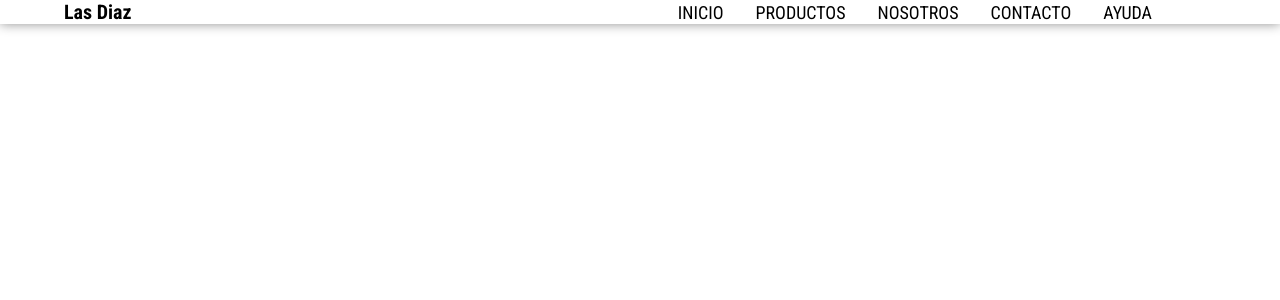
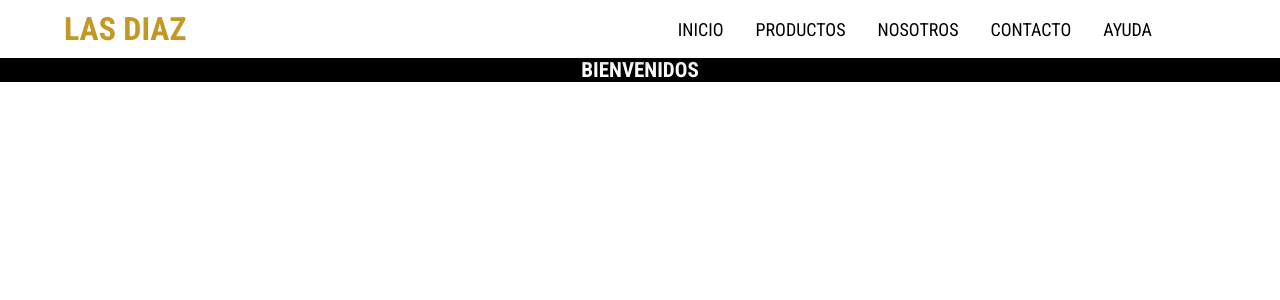
Before and after one commit to martin201285/Coder_ReactJs, a React (Create React App) app: page / in a window 1280 px wide. Shown: the top 300 px of the page. Built offline with nearby package versions, Linux system fonts and the light colour scheme.

Commit message:
39670 - FEAT - Se crean componentes ItemListContainer y Logo con estilos y se agregan a App

```diff
--- a/src/App.js
+++ b/src/App.js
@@ -1,15 +1,20 @@
 import { NavBar } from './components/NavBar/NavBar';
+import { Logo } from './components/Logo/Logo';
 import './App.css';
+import { ItemListContainer } from './components/ItemListContainer/ItemListContainer';
 
-export function App({nombre}) {
+export function App() {
   return (
     <div className='container'>
       <header>
-      <h1>Las Diaz</h1>
+      <Logo name={"Las Diaz"}/>
       <nav className="menu">
         <NavBar links={["Inicio","Productos","Nosotros","Contacto","Ayuda"]}/>
       </nav>
       </header>
+      <div>
+        <ItemListContainer greeting={"Bienvenidos"}/>
+      </div>
     </div>
   );
 }
--- /dev/null
+++ b/src/components/ItemListContainer/ItemListContainer.css
@@ -0,0 +1,7 @@
+.list__container {
+    text-align: center;
+    background-color: black;
+    color: white;
+    font-size: 1.4rem;
+    text-transform: uppercase;
+}
--- /dev/null
+++ b/src/components/ItemListContainer/ItemListContainer.jsx
@@ -0,0 +1,10 @@
+import React from 'react'
+import "./ItemListContainer.css";
+
+export const ItemListContainer = ({greeting}) => {
+  return (
+    <div className="list__container">
+      <h2>{greeting}</h2>
+    </div>
+  )
+}
--- /dev/null
+++ b/src/components/Logo/Logo.css
@@ -0,0 +1,7 @@
+h1 {
+    font-size:var(--font-lg);
+    text-transform: uppercase;
+    color: rgb(197, 152, 38);
+    padding: 1rem 0 1rem 0;
+    cursor: default;
+}
--- /dev/null
+++ b/src/components/Logo/Logo.jsx
@@ -0,0 +1,8 @@
+import React from 'react'
+import "./Logo.css";
+
+export const Logo = ({name}) => {
+  return (
+    <h1>{name}</h1>
+  )
+}
```
